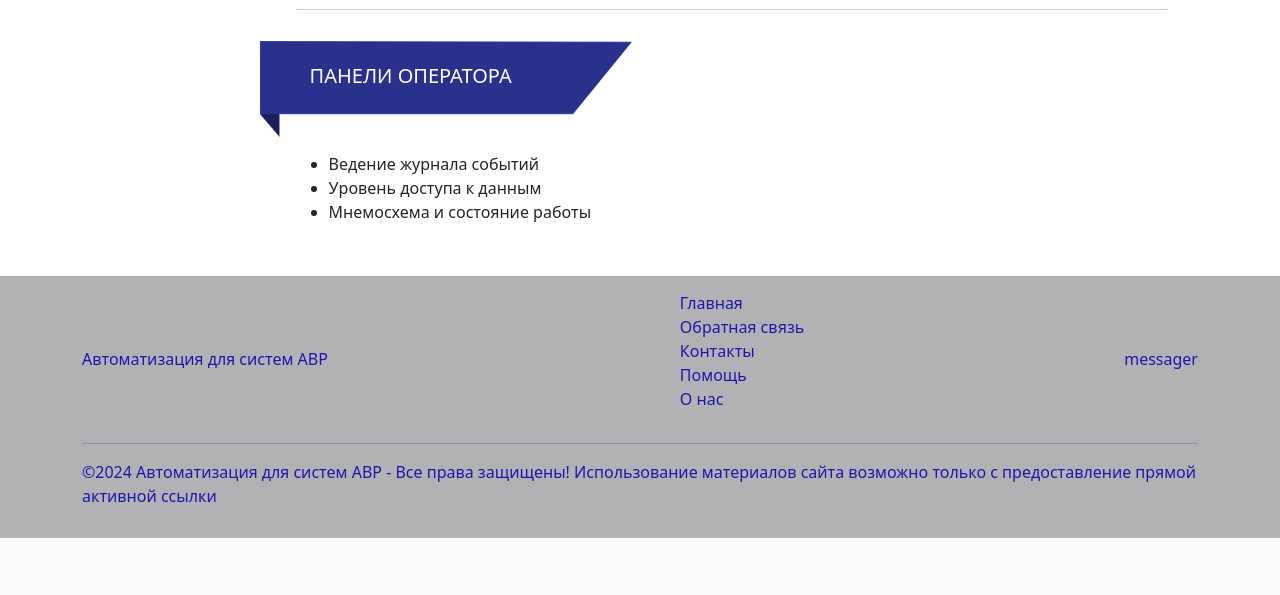
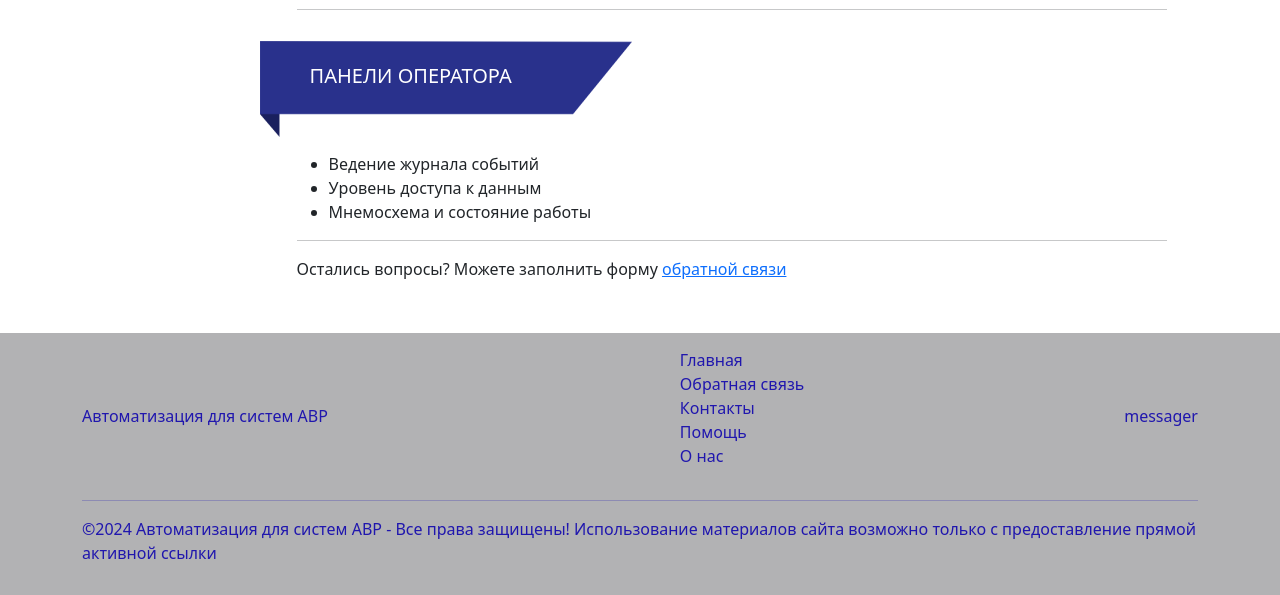
Before and after one commit to vikneo/Automation-of-AVR, a Django app: page /helper/ in a window 1280 px wide; the page is wider, and only the part inside the window is pictured. Shown: the part 1667-2262 px from the top of that part. Before the commit the page ends 2205 px from the top of that part, so only its background shows below. Run offline with Django 5.2, Linux system fonts and the light colour scheme; parts of the project's set-up code (start-up, migrations or seed data) failed here and were passed over.

Commit message:
added link to callback

```diff
--- a/avr_system/templates/index/helper.html
+++ b/avr_system/templates/index/helper.html
@@ -142,6 +142,12 @@
                 </ul>
             </p>
         </div>
+        <hr>
+        <div>
+            <p>
+                Остались вопросы? Можете заполнить форму <a href="{% url 'users:callback' %}">обратной связи</a>
+            </p>
+        </div>
     </div>
 </div>
 {% endblock %}
```
